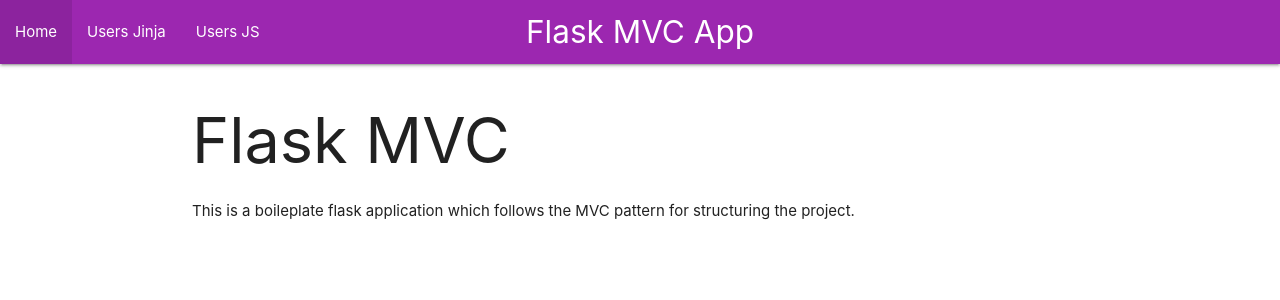
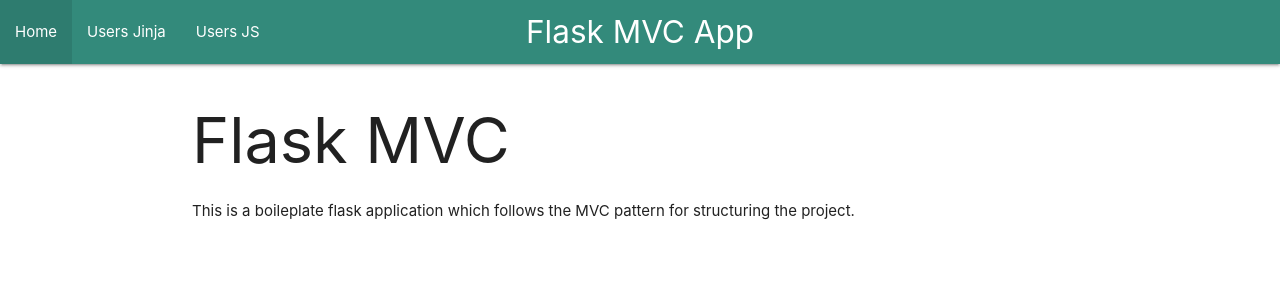
Before and after one commit to OjoreKanneh/EmployeePortal_Ojore, a Flask app: page /index in a window 1280 px wide. Shown: the top 300 px of the page. Run offline with Flask 3, Linux system fonts and the light colour scheme.

Commit message:
Update layout.html

```diff
--- a/App/templates/layout.html
+++ b/App/templates/layout.html
@@ -10,6 +10,13 @@
     <!--Let browser know website is optimized for mobile-->
     <meta name="viewport" content="width=device-width, initial-scale=1.0"/>
     <title>{% block title %}{% endblock %}</title>
+
+    <style>
+      /* Custom CSS to change navigation bar color */
+      nav.purple {
+        background-color: #338a7b !important; /* Use !important to override Materialize CSS */
+      }
+    </style>
 
   </head>
   <body>
```
